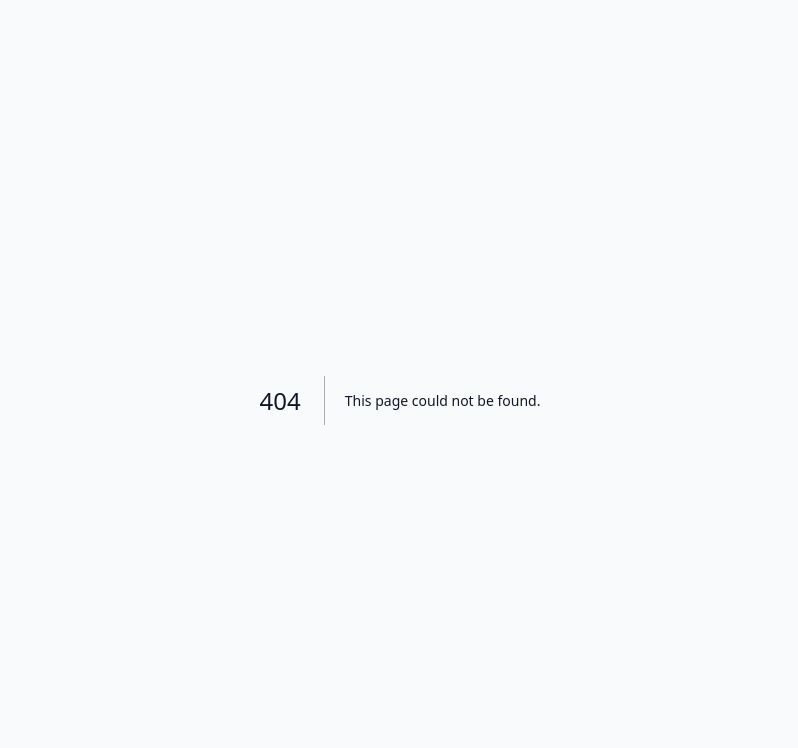
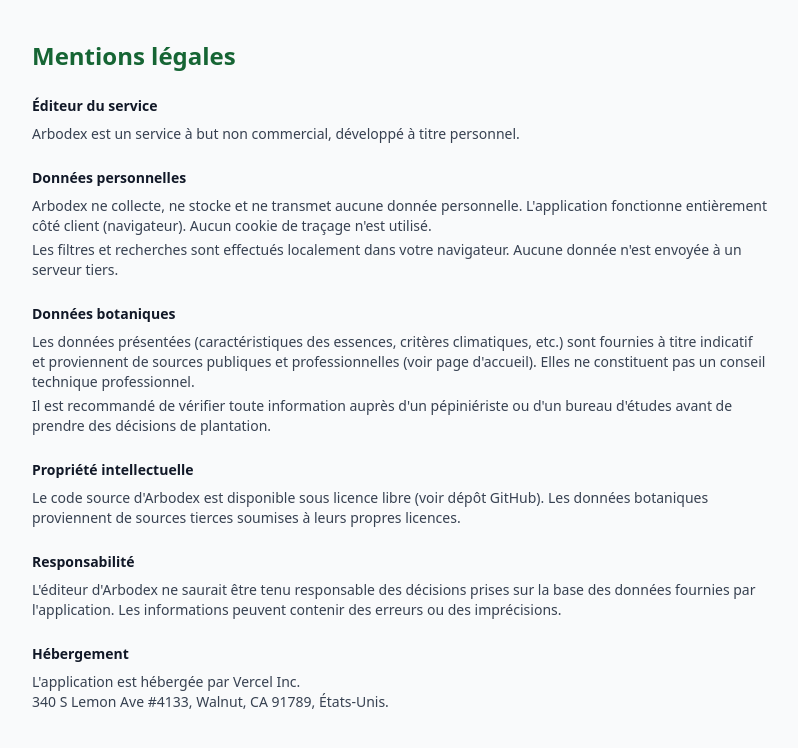
Before and after one commit to gaelg/arbodex, a Next.js app: page /mentions-legales in a window 1280 px wide. Before the commit this address had no page. Shown: the top 748 px of the page, without its empty margins (240-1038 px from the left). Built offline with nearby package versions, Linux system fonts and the light colour scheme.

Commit message:
feat: install instructions, data sources footer, legal page, PWA icons

```diff
--- /dev/null
+++ b/src/app/mentions-legales/page.tsx
@@ -0,0 +1,82 @@
+export default function MentionsLegales() {
+  return (
+    <div className="max-w-3xl mx-auto px-4 py-10">
+      <h1 className="text-2xl font-bold text-green-800 mb-6">
+        Mentions légales
+      </h1>
+
+      <section className="space-y-6 text-sm text-gray-700">
+        <div>
+          <h2 className="font-semibold text-gray-900 mb-2">
+            Éditeur du service
+          </h2>
+          <p>
+            Arbodex est un service à but non commercial, développé à titre
+            personnel.
+          </p>
+        </div>
+
+        <div>
+          <h2 className="font-semibold text-gray-900 mb-2">
+            Données personnelles
+          </h2>
+          <p>
+            Arbodex ne collecte, ne stocke et ne transmet aucune donnée
+            personnelle. L'application fonctionne entièrement côté client
+            (navigateur). Aucun cookie de traçage n'est utilisé.
+          </p>
+          <p className="mt-1">
+            Les filtres et recherches sont effectués localement dans votre
+            navigateur. Aucune donnée n'est envoyée à un serveur tiers.
+          </p>
+        </div>
+
+        <div>
+          <h2 className="font-semibold text-gray-900 mb-2">
+            Données botaniques
+          </h2>
+          <p>
+            Les données présentées (caractéristiques des essences, critères
+            climatiques, etc.) sont fournies à titre indicatif et proviennent de
+            sources publiques et professionnelles (voir page d'accueil). Elles
+            ne constituent pas un conseil technique professionnel.
+          </p>
+          <p className="mt-1">
+            Il est recommandé de vérifier toute information auprès d'un
+            pépiniériste ou d'un bureau d'études avant de prendre des décisions
+            de plantation.
+          </p>
+        </div>
+
+        <div>
+          <h2 className="font-semibold text-gray-900 mb-2">
+            Propriété intellectuelle
+          </h2>
+          <p>
+            Le code source d'Arbodex est disponible sous licence libre (voir
+            dépôt GitHub). Les données botaniques proviennent de sources tierces
+            soumises à leurs propres licences.
+          </p>
+        </div>
+
+        <div>
+          <h2 className="font-semibold text-gray-900 mb-2">Responsabilité</h2>
+          <p>
+            L'éditeur d'Arbodex ne saurait être tenu responsable des décisions
+            prises sur la base des données fournies par l'application. Les
+            informations peuvent contenir des erreurs ou des imprécisions.
+          </p>
+        </div>
+
+        <div>
+          <h2 className="font-semibold text-gray-900 mb-2">Hébergement</h2>
+          <p>
+            L'application est hébergée par Vercel Inc.
+            <br />
+            340 S Lemon Ave #4133, Walnut, CA 91789, États-Unis.
+          </p>
+        </div>
+      </section>
+    </div>
+  );
+}
--- a/src/app/page.tsx
+++ b/src/app/page.tsx
@@ -36,6 +36,10 @@
   const [arbres, setArbres] = useState<Arbre[]>([]);
   const [chargement, setChargement] = useState(true);
   const [filtres, setFiltres] = useState<Filtres>(FILTRES_VIDES);
+  const [deferredPrompt, setDeferredPrompt] =
+    useState<BeforeInstallPromptEvent | null>(null);
+  const [installable, setInstallable] = useState(false);
+  const [installed, setInstalled] = useState(false);
 
   useEffect(() => {
     chargerArbres().then((donnees) => {
@@ -44,22 +48,90 @@
     });
   }, []);
 
+  useEffect(() => {
+    if (window.matchMedia("(display-mode: standalone)").matches) {
+      setInstalled(true);
+    }
+  }, []);
+
+  useEffect(() => {
+    const handler = (e: Event) => {
+      e.preventDefault();
+      setDeferredPrompt(e as BeforeInstallPromptEvent);
+      setInstallable(true);
+    };
+    window.addEventListener("beforeinstallprompt", handler);
+    return () => window.removeEventListener("beforeinstallprompt", handler);
+  }, []);
+
+  const installer = async () => {
+    if (!deferredPrompt) return;
+    deferredPrompt.prompt();
+    const { outcome } = await deferredPrompt.userChoice;
+    if (outcome === "accepted") setInstalled(true);
+    setDeferredPrompt(null);
+    setInstallable(false);
+  };
+
   const filtresAppliques = appliquerFiltres(arbres, filtres);
 
   return (
     <div className="max-w-6xl mx-auto px-4 py-6 sm:py-10">
+      {!installed && installable && (
+        <div className="mb-6 bg-green-50 border border-green-200 rounded-xl p-4 flex flex-col sm:flex-row items-start sm:items-center justify-between gap-3">
+          <div>
+            <h3 className="font-semibold text-green-800">
+              Installer Arbodex sur votre appareil
+            </h3>
+            <p className="text-sm text-green-700">
+              Accédez à Arbodex hors connexion, directement depuis votre écran
+              d'accueil.
+            </p>
+          </div>
+          <button
+            onClick={installer}
+            className="px-4 py-2 bg-green-700 text-white rounded-lg text-sm font-medium hover:bg-green-800 whitespace-nowrap"
+          >
+            Installer
+          </button>
+        </div>
+      )}
+
+      {!installed && !installable && (
+        <div className="mb-6 bg-amber-50 border border-amber-200 rounded-xl p-4">
+          <h3 className="font-semibold text-amber-800 text-sm">
+            💡 Installer Arbodex comme application
+          </h3>
+          <div className="mt-2 text-sm text-amber-700 space-y-1">
+            <p>
+              <strong>Chrome / Edge :</strong> Cliquez sur l'icône{" "}
+              <span className="font-mono">⊕</span> dans la barre d'adresse, ou
+              Menu → Installer Arbodex.
+            </p>
+            <p>
+              <strong>Safari (iPhone) :</strong> Appuyez sur{" "}
+              <span className="font-mono">⎋</span> (Partager) → Sur l'écran
+              d'accueil.
+            </p>
+            <p>
+              <strong>Android :</strong> Menu (⋮) → Installer l'application.
+            </p>
+          </div>
+        </div>
+      )}
+
       <header className="mb-8">
         <h1 className="text-3xl sm:text-4xl font-bold text-green-800">
           Arbodex
         </h1>
         <p className="text-gray-500 mt-1">
-          Filtrer les arbres pour trouver ceux qui correspondent à vos critères
+          142 essences pour les paysagistes — Hauts-de-France & Benelux
         </p>
       </header>
 
       {chargement ? (
         <div className="text-center py-20 text-gray-400">
-          Chargement des arbres...
+          Chargement des essences...
         </div>
       ) : (
         <>
@@ -73,6 +145,68 @@
           <ListeArbres arbres={filtresAppliques} />
         </>
       )}
+
+      <footer className="mt-16 pt-8 border-t border-gray-200">
+        <h3 className="text-sm font-semibold text-gray-500 uppercase tracking-wider mb-4">
+          Sources de données
+        </h3>
+        <div className="grid grid-cols-1 sm:grid-cols-2 lg:grid-cols-3 gap-4 text-sm text-gray-600">
+          <div>
+            <p className="font-medium text-gray-700">Arboclimat (HDF)</p>
+            <p className="text-xs text-gray-500 mt-1">
+              68 espèces — Données climat, services écosystémiques et
+              résilience. Source : Hauts-de-France.
+            </p>
+          </div>
+          <div>
+            <p className="font-medium text-gray-700">Sésame (Metz)</p>
+            <p className="text-xs text-gray-500 mt-1">
+              85 espèces — Critères de sélection pour projets urbains. Climat
+              similaire au Nord de la France.
+            </p>
+          </div>
+          <div>
+            <p className="font-medium text-gray-700">ClimEssences (ONF)</p>
+            <p className="text-xs text-gray-500 mt-1">
+              149 espèces — Adaptation des essences forestières au changement
+              climatique. Source : ONF / CRPF.
+            </p>
+          </div>
+          <div>
+            <p className="font-medium text-gray-700">Pépinières locales</p>
+            <p className="text-xs text-gray-500 mt-1">
+              Tortefontaine, Haendries, Plant'Haies, Avenir — Disponibilité
+              réelle en Nord France / Benelux.
+            </p>
+          </div>
+          <div>
+            <p className="font-medium text-gray-700">Végébase</p>
+            <p className="text-xs text-gray-500 mt-1">
+              Base de 197 000+ plantes — Référence pour caractéristiques
+              botaniques et culturales.
+            </p>
+          </div>
+          <div>
+            <p className="font-medium text-gray-700">Grenoble Métropole</p>
+            <p className="text-xs text-gray-500 mt-1">
+              305 espèces, 31 critères — Données techniques pour l'aménagement
+              urbain.
+            </p>
+          </div>
+        </div>
+        <div className="mt-6 pt-4 border-t border-gray-100">
+          <p className="text-xs text-gray-400">
+            Arbodex v1 — Données fournies à titre indicatif. Toujours vérifier
+            auprès de votre pépiniériste pour la disponibilité et l'adaptation
+            locale.
+          </p>
+        </div>
+      </footer>
     </div>
   );
 }
+
+interface BeforeInstallPromptEvent extends Event {
+  prompt: () => void;
+  userChoice: Promise<{ outcome: "accepted" | "dismissed" }>;
+}
```
